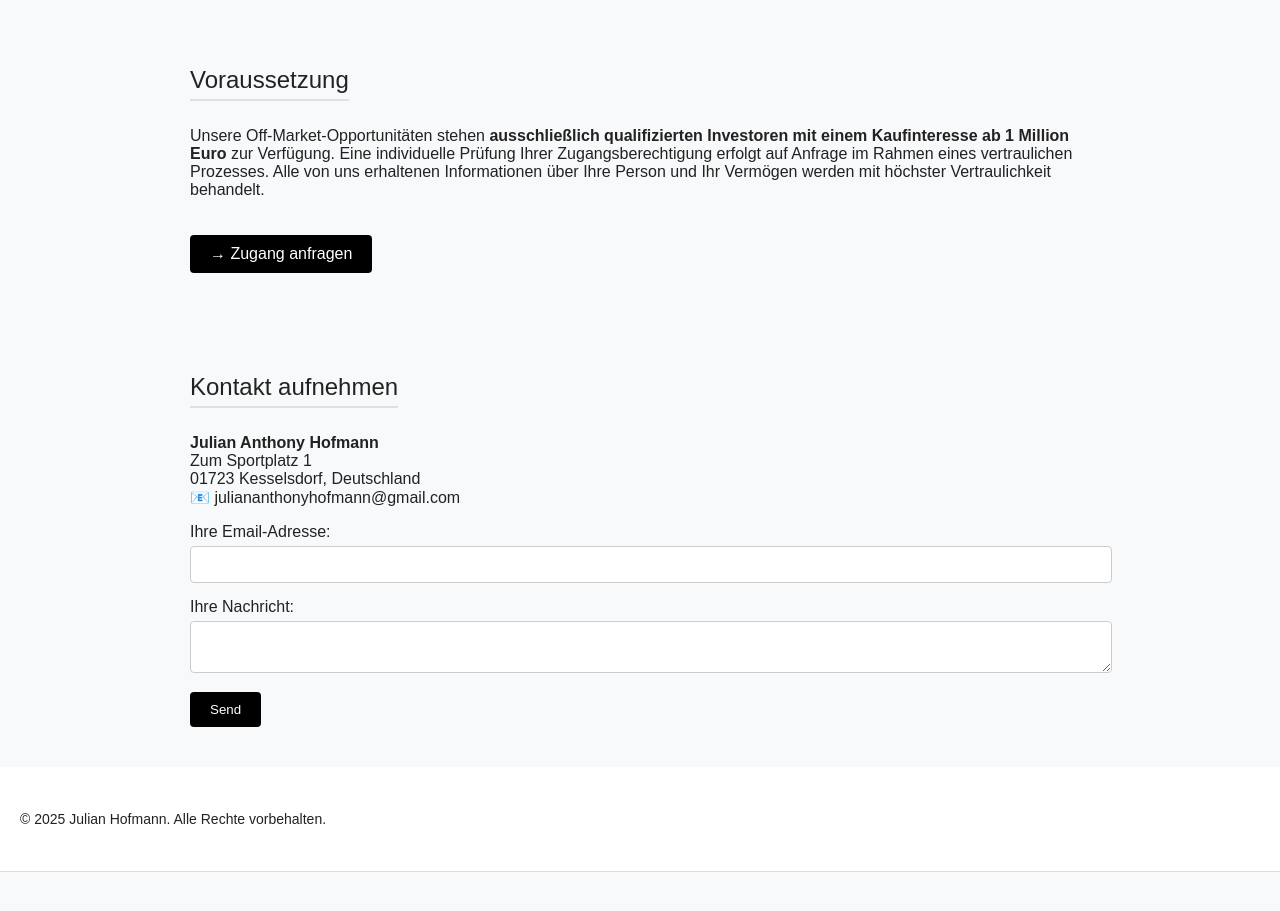
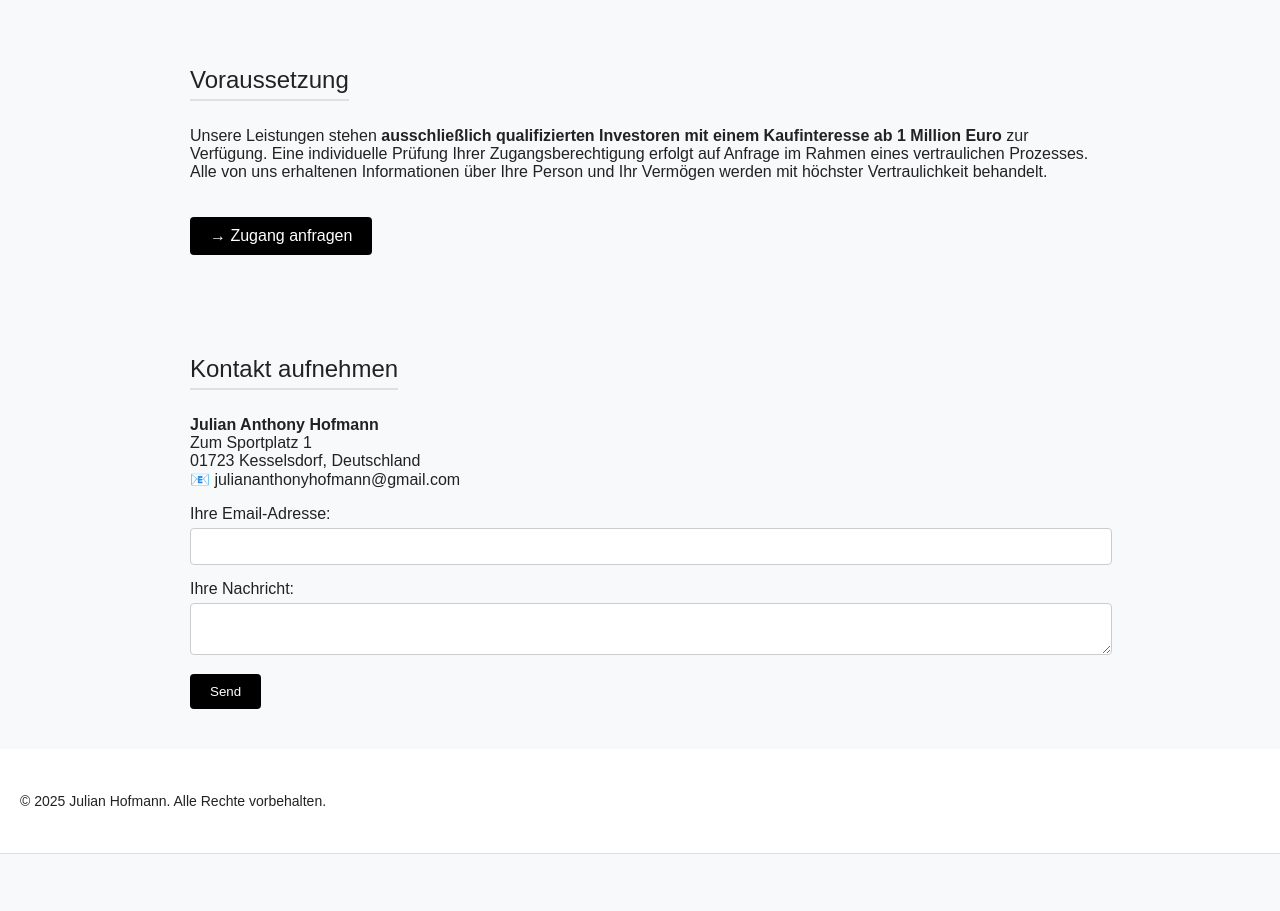
Before and after one commit to JulianHofmannger/JulianHofmannger.github.io, a plain HTML site: page index.html in a window 1280 px wide. Shown: the part 1480-2391 px from the top of the page. Drawn offline with Linux system fonts and the light colour scheme.

Commit message:
Update index.html

```diff
--- a/index.html
+++ b/index.html
@@ -157,7 +157,7 @@
 
   <div class="section" id="offers">
     <h2>Voraussetzung</h2>
-    <p>Unsere Off-Market-Opportunitäten stehen <strong>ausschließlich qualifizierten Investoren mit einem Kaufinteresse ab 1 Million Euro</strong> zur Verfügung.
+    <p>Unsere Leistungen stehen <strong>ausschließlich qualifizierten Investoren mit einem Kaufinteresse ab 1 Million Euro</strong> zur Verfügung.
 Eine individuelle Prüfung Ihrer Zugangsberechtigung erfolgt auf Anfrage im Rahmen eines vertraulichen Prozesses.
 Alle von uns erhaltenen Informationen über Ihre Person und Ihr Vermögen werden mit höchster Vertraulichkeit behandelt.</p>
 
```
